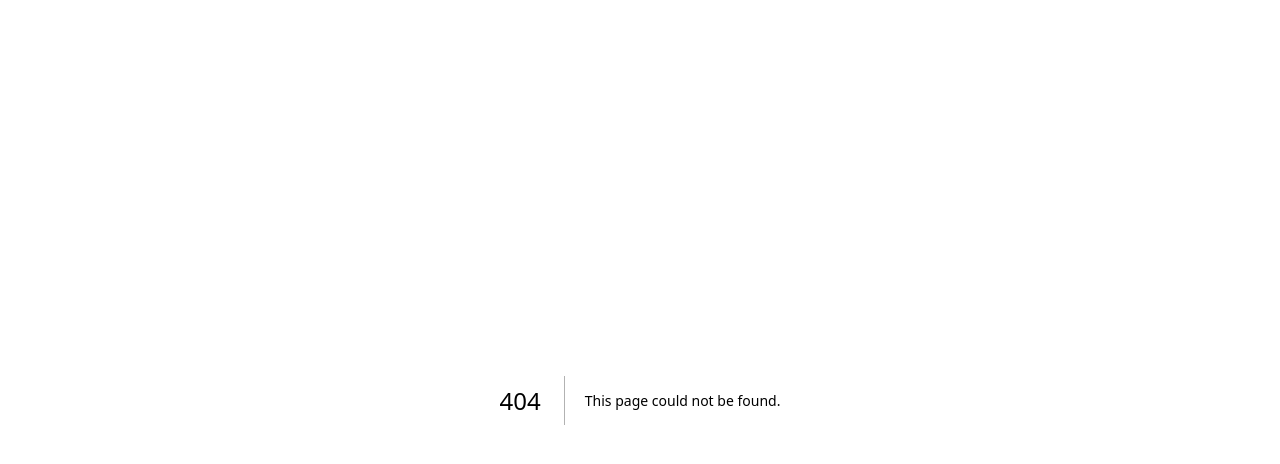
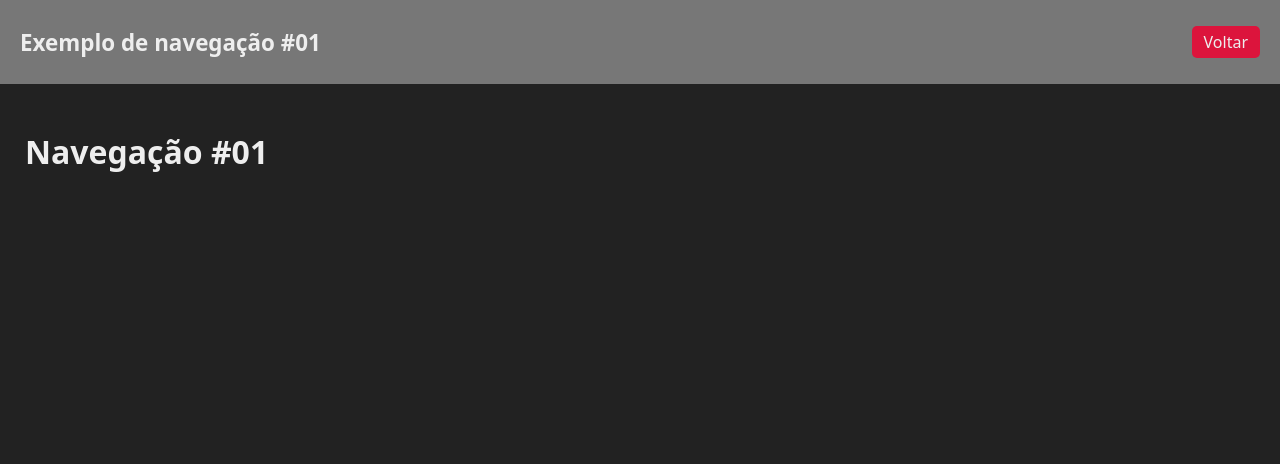
Before and after one commit to Edusu123/fundamentos, a Next.js app: page /navegacao in a window 1280 px wide. Before the commit this address had no page. Shown: the top 464 px of the page. Built offline with nearby package versions, Linux system fonts and the light colour scheme.

Commit message:
Navegação simples

```diff
--- a/src/pages/index.jsx
+++ b/src/pages/index.jsx
@@ -12,6 +12,7 @@ export default function Inicio() {
       <Navegador cor='crimson' destino='/estiloso' texto='Estiloso'></Navegador>
       <Navegador cor='darkviolet' destino='/exemplo' texto='Exemplo'></Navegador>
       <Navegador destino='/jsx' texto='JSX'></Navegador>
+      <Navegador cor='green' destino='/navegacao' texto='Navegação #01'></Navegador>
     </div>
   )
 }
--- /dev/null
+++ b/src/pages/navegacao/index.jsx
@@ -0,0 +1,9 @@
+import Layout from "@/components/Layout";
+
+export default function Navegacao() {
+  return (
+    <Layout titulo="Exemplo de navegação #01">
+      <h1>Navegação #01</h1>
+    </Layout>
+  )
+}
--- a/src/styles/Navegador.module.css
+++ b/src/styles/Navegador.module.css
@@ -1,5 +1,6 @@
 .navegador {
     border-radius: 8px;
+    cursor: pointer;
     margin: 10px;
     padding: 30px;
 }
```
